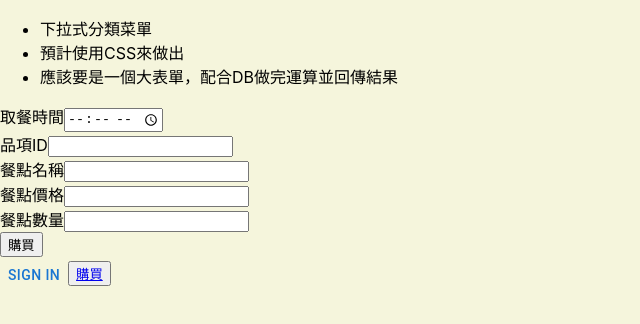
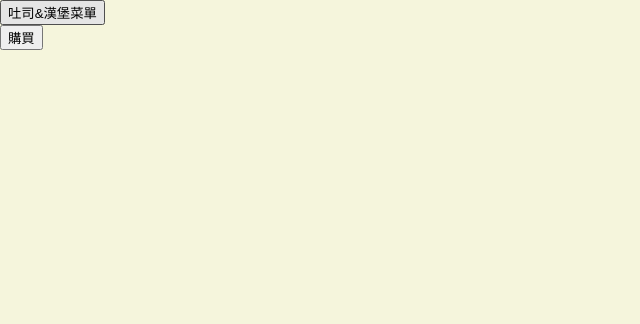
Before and after one commit to IceTeaOxO/client, a React (Create React App) app: page /order in a window 1280 px wide. Shown: the top 324 px of the page, without its empty margins (0-640 px from the left). Built offline with nearby package versions, Linux system fonts and the light colour scheme.

Commit message:
重設計資料庫

```diff
--- a/package.json
+++ b/package.json
@@ -17,6 +17,7 @@
     "react-router": "^6.6.1",
     "react-router-dom": "^6.6.1",
     "react-scripts": "5.0.1",
+    "reactjs-popup": "^2.0.5",
     "recharts": "^2.2.0",
     "uuid": "^9.0.0",
     "web-vitals": "^2.1.4",
--- a/src/HI/Order.js
+++ b/src/HI/Order.js
@@ -1,19 +1,60 @@
-import Button from '@mui/material/Button';
 import OrderForm from './component/OrderForm';
+// import Toast from './component/Toast';
+import { v4 } from 'uuid';
+import React, { useState, } from 'react';
+
 function Order() {
+    //fetch food db根據內容動態生成表單
+    const [food,setFood] = useState([])
+    //控制隱藏顯示
+    const [showResults, setShowResults] = useState(false)
 
+
+  const fetchOrder = ()=>{
+    fetch('/food',{
+      method:'GET',
+    })
+    .then((response) => {
+        return response.json();
+    })
+    .then(data=>{
+      // console.log("test")
+      // console.log("DATA",data)
+      //將資料庫的資料放入陣列food裡面
+      setFood(data)
+      if(showResults===false){
+        setShowResults(true)
+      }else{
+        setShowResults(false)
+      }
+    })
+    .catch((error) => {
+        console.log(`Error: ${error}`);
+    })
+  }
+
+    //
     return (
-      <div className="App">
-            <ul>
-                <li>下拉式分類菜單</li>
-                <li>預計使用CSS來做出</li>
-                <li>應該要是一個大表單，配合DB做完運算並回傳結果</li>
-            </ul>
+      <div >
+          <button onClick={()=>fetchOrder()}>吐司&漢堡菜單</button>
+        <div>
+        <form action={`/menuOrder`} method={`POST`}>
+          {
 
-            <OrderForm/>
-            <Button href={`info`}>sign in</Button>
-            <button><a href={`info`}>購買</a></button>
+            food.map((item,index)=>{
+              console.log("itemdata"+index,item);
+              let id=v4()
+              return showResults ?<OrderForm key={id} item={item}/>:null
+            })
+          }
+          <input type={`submit`} value={`購買`}></input>
+        </form>
+
         </div>
+
+
+
+      </div>
     );
   }
 
--- a/src/HI/SaleOrder.js
+++ b/src/HI/SaleOrder.js
@@ -8,7 +8,7 @@ function SaleOrder() {
 
 
   const fetchOrder = ()=>{
-    fetch('/orderOrder',{
+    fetch('/menuOrder',{
       method:'GET',
     })
     .then((response) => {
--- a/src/HI/SaleReport.js
+++ b/src/HI/SaleReport.js
@@ -3,8 +3,9 @@ import React, { useState } from 'react';
 
 function SaleReport() {
   const [DBdata,setData] =useState([{}]);
-
-  const fetchReport = ()=>{
+//要去food取得所有品項的itemNo，然後從點餐DB裡將itemNo相同的資料做相加後回傳
+//似乎重作一個DB，然後fetch他的資料幫作圖表資料來源就可
+const fetchReport = ()=>{
     fetch('/orderReport',{
       method:'GET',
     })
--- a/src/HI/UserInfo.js
+++ b/src/HI/UserInfo.js
@@ -4,7 +4,7 @@ function UserInfo() {
 
 
     return (
-      <div className="App">
+      <div >
         <UserForm/>
       </div>
     );
--- a/src/HI/component/Item.js
+++ b/src/HI/component/Item.js
@@ -1,15 +1,39 @@
+import React, { useState, } from 'react';
 
 
 const Item = (item)=>{
-    const {time,itemNo,Name,price,number} = item.item;
-    console.log("not use",itemNo,price)
+    const {itemNo,number,Num} = item.item;
+    const [name,setName] = useState([])
 
+    //fetch food
+    //根據itemNo找到食物的名字和價格
+    const fetchFood = ()=>{
+        let url ='/foodDetail'+
+        '?'+
+        'itemNo='+
+        itemNo;
+        // console.log("URL",url)
+        fetch(url,{
+          method:'GET',
+        })
+        .then((response) => {
+            return response.json();
+        })
+        .then(data=>{
+            // console.log("get",data.name)
+            setName(data.name)
+
+        })
+        .catch((error) => {
+            console.log(`Error: ${error}`);
+        })
+      }
     // console.log("QQQ",typeof(item.item.time))
     return(
-        <div>
-            <p>取餐時間:{time}</p>
-            <p>餐點名稱:{Name}</p>
+        <div onLoad={fetchFood()}>
+            <p>餐點名稱:{name}</p>
             <p>餐點數量:{number}</p>
+            <p>取餐編號:{Num}</p>
 
             {/* <p>{itemNo}{price}</p> */}
 
--- a/src/HI/component/OrderForm.js
+++ b/src/HI/component/OrderForm.js
@@ -1,11 +1,15 @@
 import { useState } from "react";
+// import Button from '@mui/material/Button';
+// import UserForm from "./UserForm";
+// import UserInfo from "../UserInfo";
 // import axios from "axios"
 
-function OrderForm() {
-
+function OrderForm(item) {
+    //因為資料庫傳過來的是小寫itemno所以跟著做變動
+    const {itemno,name,price} = item.item;
     // interface FormDataType {name:string, tele:string, email:string}
     //表單的資料型態
-    const formData = {time:"", itemNo:"", Name:"", price:"", number:""}
+    const formData = {itemNo:"", number:"",Num:"0"}
     const [responseBody, setResponseBody] = useState(formData)
 
     const inputChangeHandler = (event) => {
@@ -13,21 +17,29 @@ function OrderForm() {
         setResponseBody({...responseBody, [name]: value})
 
     }
+    //fetch food
+    // <input name="price" type={`hidden`} value={price}></input><br/>
+    // <input name="name" type={`hidden`} value={name}></input><br/>
 
-    return (// onSubmit={onSubmitHandler}
-        <form  action={`/menuOrder`} method={`POST`}>
-            <label>取餐時間</label>
-            <input name="time" type={`time`} onChange={(e)=>inputChangeHandler(e)}></input><br/>
-            <label>品項ID</label>
-            <input name="itemNo" type={`text`} onChange={(e)=>inputChangeHandler(e)}></input><br/>
-            <label>餐點名稱</label>
-            <input name="Name" type={`text`} onChange={(e)=>inputChangeHandler(e)}></input><br/>
-            <label>餐點價格</label>
-            <input name="price" type={`text`} onChange={(e)=>inputChangeHandler(e)}></input><br/>
+    //根據food裡面的品項自動生成表單
+    return (
+    <div>
+
+            <input name="itemNo" type={`hidden`} value={itemno}></input><br/>
+
+
+            <label>餐點名稱:{name}</label>
+            <br/>
+            <label>餐點價格{price}</label>
+            <input name="price" type={`hidden`} value={price}></input>
+            <br/>
             <label>餐點數量</label>
-            <input name="number" type={`text`} onChange={(e)=>inputChangeHandler(e)}></input><br/>
-            <input type={`submit`} value={`購買`}></input>
-        </form>
+            <input name="number" type={`text`} onChange={(e)=>inputChangeHandler(e)} placeholder={`0`}></input><br/>
+
+
+
+
+        </div>
     );
   }
 
--- /dev/null
+++ b/src/HI/component/Toast.js
@@ -0,0 +1,37 @@
+import { useState } from "react";
+import '../css/menu.css'
+import Popup from 'reactjs-popup';
+
+const Toast = ()=>{
+
+
+    const formData = {cusName:"", tele:"", email:""}
+    const [responseBody, setResponseBody] = useState(formData)
+
+    const inputChangeHandler = (event) => {
+        const {name, value} = event.target
+        setResponseBody({...responseBody, [name]: value})
+
+    }
+    return(
+        <div className="bigButton">
+        <form  action={`/menuOrder`} method={`POST`}>
+            <label>取餐時間</label>
+            <input name="time" type={`time`} onChange={(e)=>inputChangeHandler(e)}></input><br/>
+            <label>品項ID</label>
+            <input name="itemNo" type={`text`} onChange={(e)=>inputChangeHandler(e)}></input><br/>
+            <label>餐點名稱</label>
+            <input name="Name" type={`text`} onChange={(e)=>inputChangeHandler(e)}></input><br/>
+            <label>餐點價格</label>
+            <input name="price" type={`text`} onChange={(e)=>inputChangeHandler(e)}></input><br/>
+            <label>餐點數量</label>
+            <input name="number" type={`text`} onChange={(e)=>inputChangeHandler(e)}></input><br/>
+            <input type={`submit`} value={`購買`}></input>
+        </form>
+        <Popup trigger={<button> 漢堡 </button>} position="bottom left">
+            <Toast/>
+        </Popup>
+        </div>
+    )
+}
+export default Toast;
--- a/src/HI/component/UserForm.js
+++ b/src/HI/component/UserForm.js
@@ -5,7 +5,7 @@ function UserForm() {
 
     // interface FormDataType {name:string, tele:string, email:string}
     //表單的資料型態
-    const formData = {cusName:"", tele:"", email:""}
+    const formData = {cusName:"", tele:"", email:"",time:"",Num:""}
     const [responseBody, setResponseBody] = useState(formData)
 
     const inputChangeHandler = (event) => {
@@ -31,21 +31,8 @@ function UserForm() {
     //             console.log(e)
     //         })
 
-
-        // axios.post("http://localhost:5000/num", responseBody)
-        // fetch('http://localhost:5000/num', {
-        //     method: 'POST',
-        //     body: JSON.stringify(responseBody),
-        //     headers: {
-        //     'Content-Type': 'application/json',
-        //     'Access-Control-Allow-Origin': '*'
-        // },
-        // })
-    // }
-
-
-
-    return (// onSubmit={onSubmitHandler}
+    //當送出表單時，會顧客自動更新最新的取餐號碼(自己的ID)，訂單Num=0的號碼也會被指派為最新的取餐號碼
+    return (
         <form  action={`/customer`} method={`POST`}>
             <label>姓名</label>
             <input name="cusName" type={`text`} onChange={(e)=>inputChangeHandler(e)}></input><br/>
@@ -53,6 +40,9 @@ function UserForm() {
             <input name="tele" type={`text`} onChange={(e)=>inputChangeHandler(e)}></input><br/>
             <label>Email</label>
             <input name="email" type={`text`} onChange={(e)=>inputChangeHandler(e)}></input><br/>
+            <label>取餐時間</label>
+            <input name="time" type={`time`} onChange={(e)=>inputChangeHandler(e)}></input><br/>
+
             <input type={`submit`} value={`購買`}></input>
         </form>
     );
--- a/src/HI/css/menu.css
+++ b/src/HI/css/menu.css
@@ -3,4 +3,19 @@ body{
 }
 img{
     width: auto;
+
 }
+.littleForm{
+    background-color: aqua;
+    margin: auto;
+    width: 50%;
+    padding: 5px;
+}
+.order{
+    padding: 20px;
+}
+.bigButton{
+    width: 50%;
+    font-size: larger;
+    padding: 10;
+}
```
Also changed, not shown: 1 other file (tests, documents, lock files or other folders).
